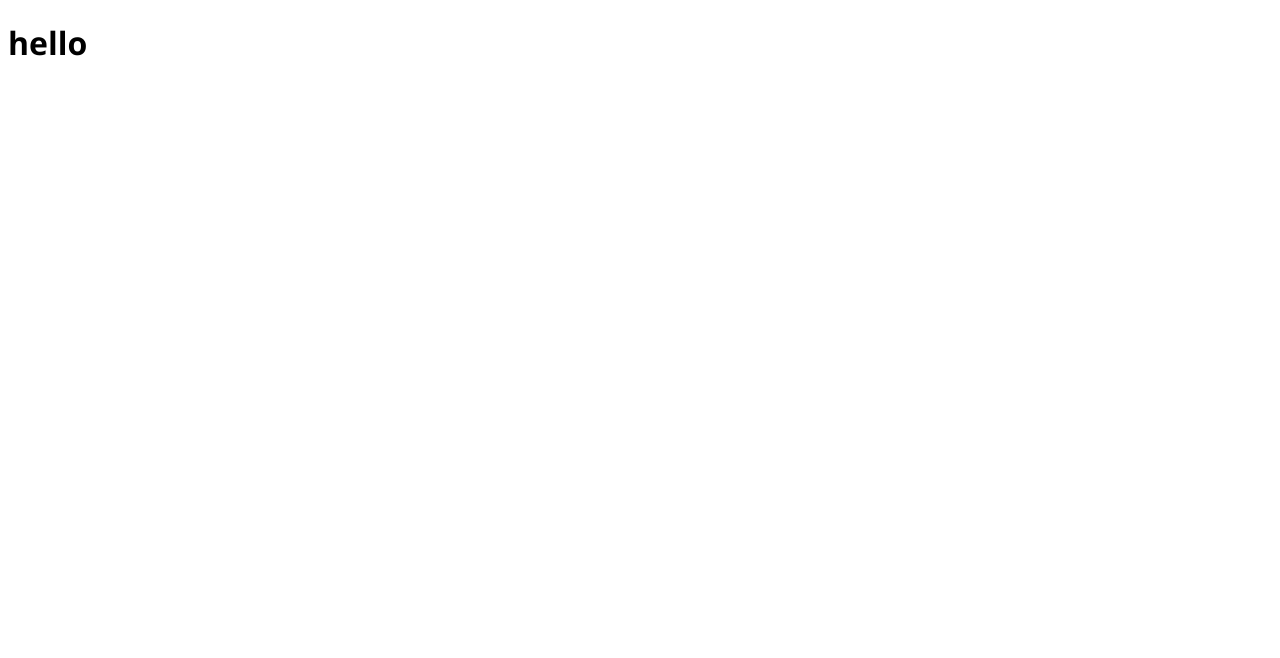
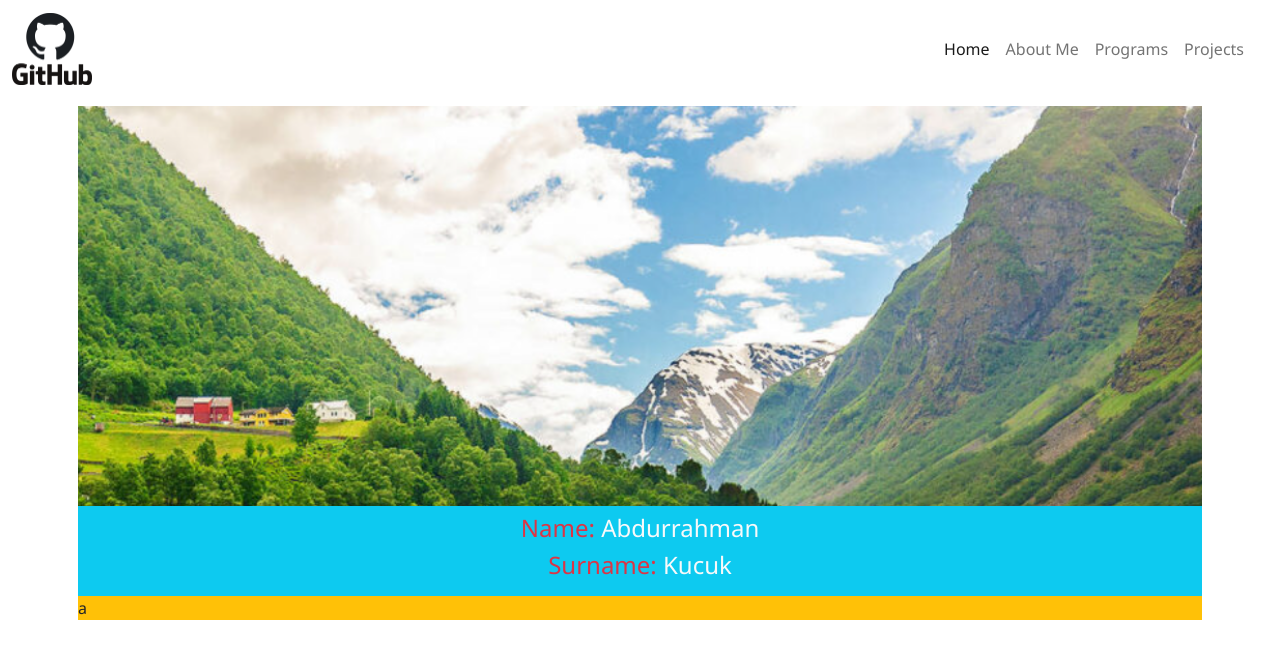
Before and after one commit to abdurrahmankucuk90/MyWebsite, a plain HTML site: page aboutme.html in a window 1280 px wide. Drawn offline with nearby package versions, Linux system fonts and the light colour scheme.

Commit message:
SomeFiles

```diff
--- a/aboutme.html
+++ b/aboutme.html
@@ -1,13 +1,73 @@
 <!DOCTYPE html>
 <html lang="en">
-<head>
-    <meta charset="UTF-8">
-    <meta http-equiv="X-UA-Compatible" content="IE=edge">
-    <meta name="viewport" content="width=device-width, initial-scale=1.0">
-    <link rel="stylesheet" href="style.css">
-    <title>About Me</title>
-</head>
-<body>
-    <h1>hello</h1>
-</body>
+  <head>
+    <meta charset="utf-8" />
+    <meta name="viewport" content="width=device-width, initial-scale=1" />
+    <title>Bootstrap demo</title>
+    <link
+      href="https://cdn.jsdelivr.net/npm/bootstrap@5.2.0-beta1/dist/css/bootstrap.min.css"
+      rel="stylesheet"
+      integrity="sha384-0evHe/X+R7YkIZDRvuzKMRqM+OrBnVFBL6DOitfPri4tjfHxaWutUpFmBp4vmVor"
+      crossorigin="anonymous"
+    />
+    <link rel="stylesheet" href="style.css" />
+  </head>
+  <body>
+    <nav class="navbar navbar-expand-md navbar-light">
+      <div class="container-fluid">
+        <a
+          class="navbar-brand"
+          target="_blank"
+          href="https://github.com/abdurrahmankucuk90"
+        >
+          <img
+            src="./img/githubLogo1.png"
+            title="My Github Page"
+            alt="Github Link"
+          />
+        </a>
+        <button
+          class="navbar-toggler"
+          type="button"
+          data-bs-toggle="collapse"
+          data-bs-target="#navbarSupportedContent"
+          aria-controls="navbarSupportedContent"
+          aria-expanded="false"
+          aria-label="Toggle navigation"
+        >
+          <span class="navbar-toggler-icon"></span>
+        </button>
+        <div class="collapse navbar-collapse" id="navbarSupportedContent">
+          <ul class="navbar-nav ms-auto mb-2 me-3 mb-lg-0">
+            <li class="nav-item">
+              <a class="nav-link active" aria-current="page" href="#">Home</a>
+            </li>
+            <li class="nav-item">
+              <a class="nav-link" href="aboutme.html">About Me</a>
+            </li>
+            <li class="nav-item">
+              <a class="nav-link" href="#">Programs</a>
+            </li>
+            <li class="nav-item">
+              <a class="nav-link" href="#">Projects</a>
+            </li>
+          </ul>
+        </div>
+      </div>
+    </nav>
+    <div class="container p-2">
+        <div class="col-12 imageBack"></div>
+        <div class="col-12 bg-info d-flex flex-wrap justify-content-start p-2 text-center">
+          <h4 class="col-12 text-light"><span class="text-danger">Name:</span> Abdurrahman</h4>
+          <h4 class="col-12 text-light"><span class="text-danger">Surname:</span> Kucuk</h4>
+        </div>
+        <div class="col-12 bg-warning">a</div>
+      </div>
+    </div>
+    <script
+      src="https://cdn.jsdelivr.net/npm/bootstrap@5.2.0-beta1/dist/js/bootstrap.bundle.min.js"
+      integrity="sha384-pprn3073KE6tl6bjs2QrFaJGz5/SUsLqktiwsUTF55Jfv3qYSDhgCecCxMW52nD2"
+      crossorigin="anonymous"
+    ></script>
+  </body>
 </html>
--- a/style.css
+++ b/style.css
@@ -16,3 +16,14 @@ body{
 .container{
   height: calc(100vh - 55px);
 }
+.imageBack{
+  background-image: url(./img/Bergen\ view.png);
+  background-size: cover;
+  background-position: center;
+  background-repeat: no-repeat;
+  height: 400px;
+}
+
+.imgPerson{
+  width: 20rem;
+}
```
Also changed, not shown: img/Bergen view.png (added), img/randomPerson.jpg (added).
